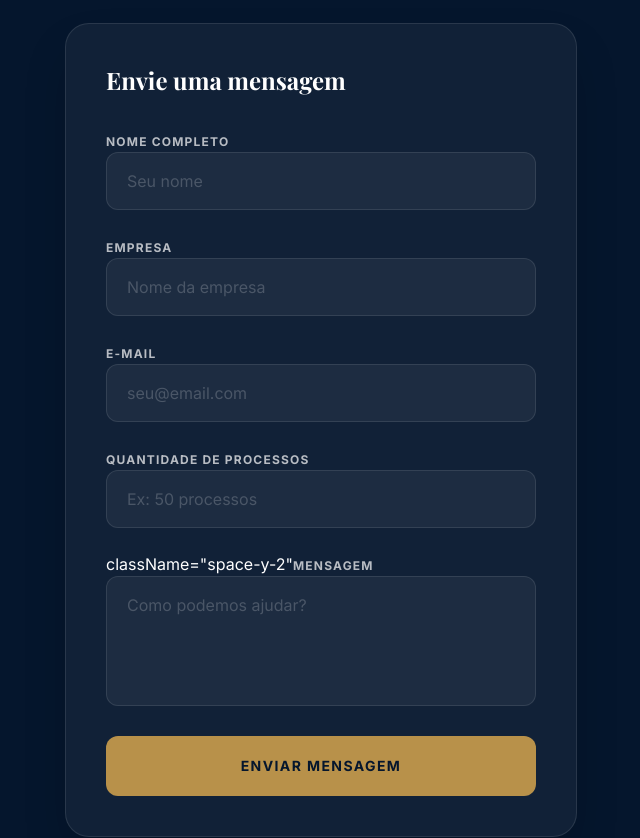
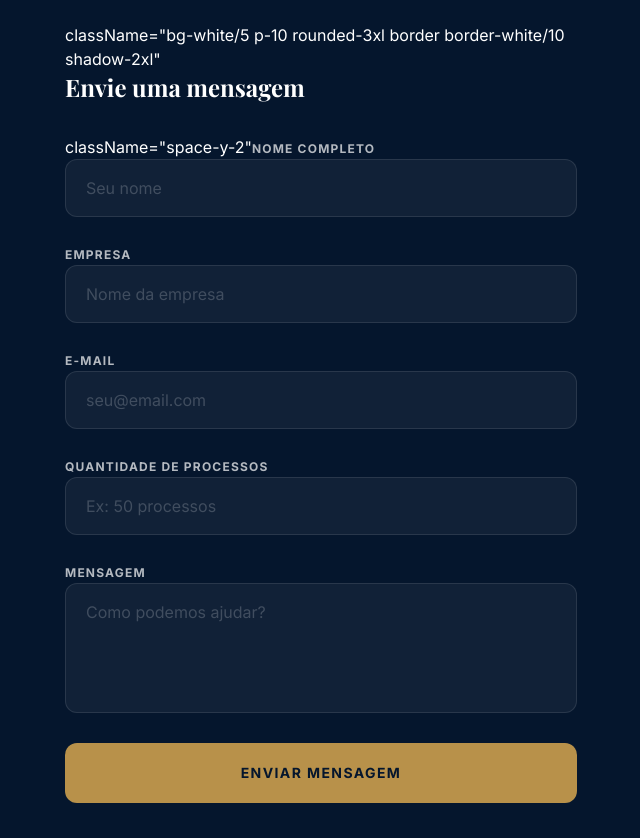
Before and after one commit to coderaGab/safemining, a React (Vite) app: page / in a window 1280 px wide. Shown: the part 7380-8218 px from the top of the page, without its empty margins (31-671 px from the left). Built offline with nearby package versions, Linux system fonts and the light colour scheme; a web font is replaced by a local one.

Commit message:
div class crack

```diff
--- a/src/App.tsx
+++ b/src/App.tsx
@@ -947,15 +947,19 @@ const Contact = () => {
 </div>
 
           {/* Right Column - Form */}
-          <div className="bg-white/5 p-10 rounded-3xl border border-white/10 shadow-2xl">
-            <h3 className="text-2xl font-serif font-bold text-white mb-8">Envie uma mensagem</h3>
+          <div> className="bg-white/5 p-10 rounded-3xl border border-white/10 shadow-2xl"
+          <h3 className="text-2xl font-serif font-bold text-white mb-8">
+            Envie uma mensagem
+          </h3>
+
           <form onSubmit={handleSubmit} className="space-y-6">
 
-  {/* Anti-spam */}
             <input type="checkbox" name="botcheck" className="hidden" />
 
-  <div className="space-y-2">
-    <label className="text-xs font-bold text-white/70 uppercase tracking-widest">Nome completo</label>
+            <div> className="space-y-2"
+              <label className="text-xs font-bold text-white/70 uppercase tracking-widest">
+                Nome completo
+              </label>
               <input
                 type="text"
                 name="name"
@@ -966,7 +970,9 @@ const Contact = () => {
             </div>
 
             <div className="space-y-2">
-    <label className="text-xs font-bold text-white/70 uppercase tracking-widest">Empresa</label>
+              <label className="text-xs font-bold text-white/70 uppercase tracking-widest">
+                Empresa
+              </label>
               <input
                 type="text"
                 name="empresa"
@@ -976,7 +982,9 @@ const Contact = () => {
             </div>
 
             <div className="space-y-2">
-    <label className="text-xs font-bold text-white/70 uppercase tracking-widest">E-mail</label>
+              <label className="text-xs font-bold text-white/70 uppercase tracking-widest">
+                E-mail
+              </label>
               <input
                 type="email"
                 name="email"
@@ -987,7 +995,9 @@ const Contact = () => {
             </div>
 
             <div className="space-y-2">
-    <label className="text-xs font-bold text-white/70 uppercase tracking-widest">Quantidade de processos</label>
+              <label className="text-xs font-bold text-white/70 uppercase tracking-widest">
+                Quantidade de processos
+              </label>
               <input
                 type="text"
                 name="processos"
@@ -996,15 +1006,17 @@ const Contact = () => {
               />
             </div>
 
-  <div> className="space-y-2"
-    <label className="text-xs font-bold text-white/70 uppercase tracking-widest">Mensagem</label>
+            <div className="space-y-2">
+              <label className="text-xs font-bold text-white/70 uppercase tracking-widest">
+                Mensagem
+              </label>
               <textarea
                 name="message"
                 rows={4}
                 placeholder="Como podemos ajudar?"
                 required
                 className="w-full bg-white/5 border border-white/10 rounded-xl px-5 py-4 text-white placeholder:text-white/20 focus:outline-none focus:border-brand-accent transition-colors resize-none"
-    ></textarea>
+              />
             </div>
 
             <button
@@ -1013,7 +1025,6 @@ const Contact = () => {
             >
               Enviar Mensagem
             </button>
-
 </form>
           </div>
         </div>
```
Lines whose indentation alone changed are shown as unchanged.
